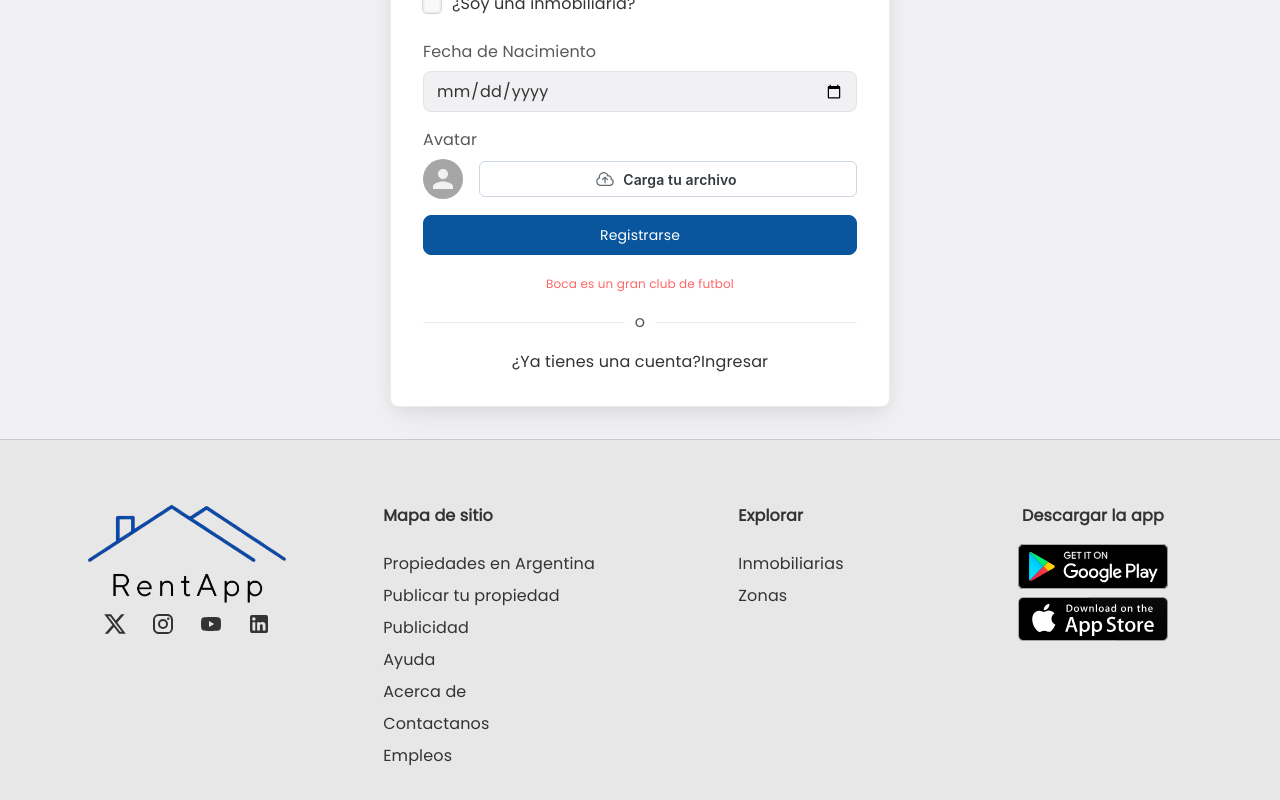
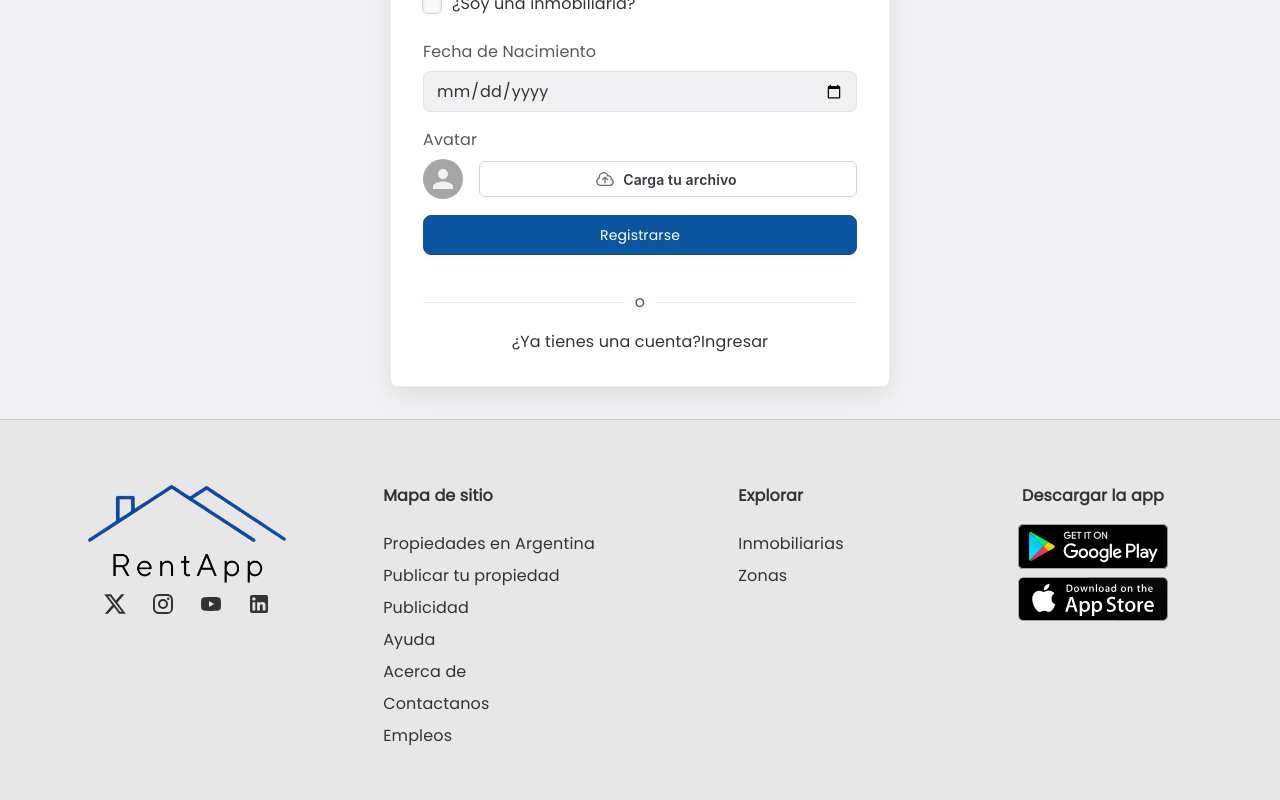
Before and after one commit to gonblas/rentapp, a React (Vite) app in the folder client/: page /sign-up in a window 1280 px wide. Shown: the part 935-1735 px from the top of the page. Built offline with nearby package versions, Linux system fonts and the light colour scheme.

Commit message:
Fix authentication error handling in SignUp component

```diff
--- a/client/src/pages/SignUp.jsx
+++ b/client/src/pages/SignUp.jsx
@@ -18,7 +18,6 @@ import InputFileUpload from "../components/sign_up/InputFileUpload"
 import { useNavigate } from "react-router-dom"
 import AvatarRender from "../components/AvatarRender"
 import FormHelperText from "@mui/material/FormHelperText"
-import axios from "axios"
 
 const Card = styled(MuiCard)(({ theme }) => ({
   display: "flex",
@@ -62,7 +61,7 @@ export default function SignUp(props) {
     phone: { hasError: false, message: "" },
     whatsapp: { hasError: false, message: "" },
     date: { hasError: false, message: "" },
-    auth: { hasError: true, message: "Boca es un gran club de futbol" },
+    auth: { hasError: false, message: "" },
   })
 
   const [data, setData] = React.useState({
@@ -240,7 +239,6 @@ export default function SignUp(props) {
       formData.append("avatar", data.avatar)
     }
 
-
     fetch("http://localhost:8000/user/signup/", {
       method: "POST",
       credentials: "include",
@@ -249,9 +247,14 @@ export default function SignUp(props) {
       .then((response) => response.json())
       .then((data) => {
         if (data.detail === "User already exists") {
-          console.log("User already exists")
+          setFieldError(
+            "auth",
+            true,
+            "El correo electrónico ya está registrado.",
+          )
         } else {
-          console.log("Success:", data.detail)
+          setFieldError("auth", false, "")
+          navigate("/sign-in")
         }
       })
       .catch((error) => {
```
